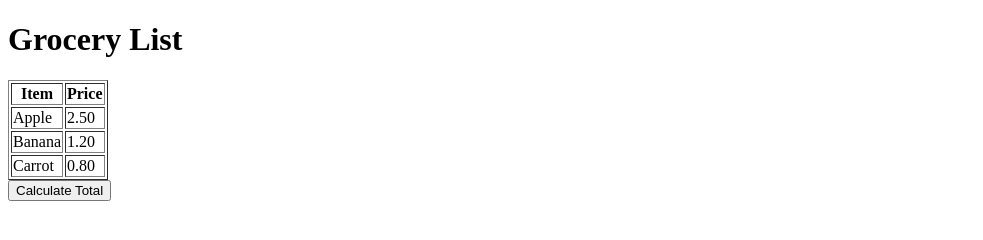
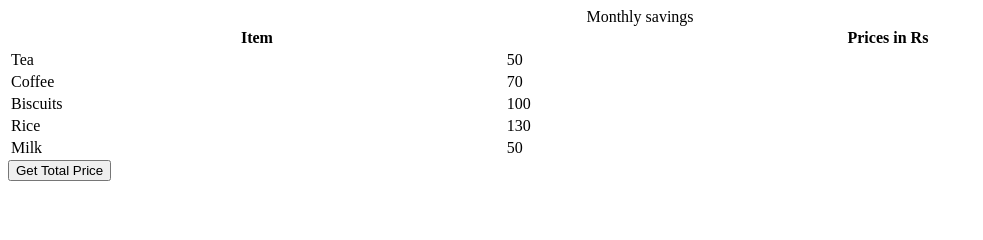
Before and after one commit to acciojob/grofers-checkout-mineshgaikar50, a website: page main.html in a window 1280 px wide. Shown: the whole page, without its empty margins (0-983 px from the left). Drawn offline with Linux system fonts and the light colour scheme.

Commit message:
created a submission

```diff
--- a/main.html
+++ b/main.html
@@ -1,36 +1,45 @@
 <!DOCTYPE html>
-<html lang="en">
+
+<html>
+
 <head>
-  <meta charset="UTF-8">
-  <meta name="viewport" content="width=device-width, initial-scale=1.0">
-  <title>Grocery List</title>
-  <link rel="stylesheet" href="styles.css" />
+	<link rel="stylesheet" href="styles.css">
 </head>
+
 <body>
-  <h1>Grocery List</h1>
-  <table id="grocery-table" border="1">
-    <thead>
+    <!-- the entire body must be written by student -->
+    <table style="width: 100%">
+    <caption>
+      Monthly savings
+    </caption>
     <tr>
       <th>Item</th>
-        <th>Price</th>
+      <th>Prices in Rs</th>
     </tr>
-    </thead>
-    <tbody>
-      <tr class="item">
-        <td>Apple</td>
-        <td class="prices">2.50</td>
+    <tr>
+      <td class="item">Tea</td>
+      <td class="price">50</td>
     </tr>
-      <tr class="item">
-        <td>Banana</td>
-        <td class="prices">1.20</td>
+    <tr>
+      <td class="item">Coffee</td>
+      <td class="price">70</td>
     </tr>
-      <tr class="item">
-        <td>Carrot</td>
-        <td class="prices">0.80</td>
+    <tr>
+      <td class="item">Biscuits</td>
+      <td class="price">100</td>
     </tr>
-    </tbody>
+    <tr>
+      <td class="item">Rice</td>
+      <td class="price">130</td>
+    </tr>
+    <tr>
+      <td class="item">Milk</td>
+      <td class="price">50</td>
+    </tr>
   </table>
-  <button id="calculate">Calculate Total</button>
-  <script src="script.js"></script>
+    <script type="text/javascript" src="./script.js">
+</script>
+
 </body>
+
 </html>
--- a/script.js
+++ b/script.js
@@ -1,7 +1,11 @@
-// Function to calculate the total price
-function calculateTotal() {
-  // Select all elements with the class "prices"
-  const priceElements = document.querySelectorAll(".prices");
+// Create a button to calculate the total price
+const getSumBtn = document.createElement("button");
+getSumBtn.append("Get Total Price");
+document.body.appendChild(getSumBtn);
+
+const getSum = () => {
+  // Select all price elements
+  const priceElements = document.querySelectorAll(".price");
 
   // Calculate the total price
   let total = 0;
@@ -9,28 +13,28 @@ function calculateTotal() {
     total += parseFloat(priceElement.textContent);
   });
 
-  // Select the table and check if the total row already exists
-  const table = document.getElementById("grocery-table");
+  // Check if the total row already exists
+  const table = document.querySelector("table");
   const existingTotalRow = document.querySelector(".total-row");
 
   if (existingTotalRow) {
-    // If the total row exists, update its value
-    existingTotalRow.firstChild.textContent = `Total Price: $${total.toFixed(2)}`;
+    // Update the total row if it already exists
+    existingTotalRow.firstChild.textContent = `Total Price: Rs ${total}`;
   } else {
-    // If the total row doesn't exist, create a new row
+    // Create a new row for the total
     const totalRow = document.createElement("tr");
-    totalRow.className = "total-row"; // Add a class for the total row
+    totalRow.className = "total-row";
 
     // Create a single cell spanning both columns
     const totalCell = document.createElement("td");
     totalCell.colSpan = 2;
-    totalCell.textContent = `Total Price: $${total.toFixed(2)}`;
+    totalCell.textContent = `Total Price: Rs ${total}`;
 
     // Append the cell to the row and the row to the table
     totalRow.appendChild(totalCell);
     table.appendChild(totalRow);
   }
-}
+};
 
-// Add an event listener to the "Calculate Total" button
-document.getElementById("calculate").addEventListener("click", calculateTotal);
+// Add an event listener to the button
+getSumBtn.addEventListener("click", getSum);
```
Lines whose indentation alone changed are shown as unchanged.
